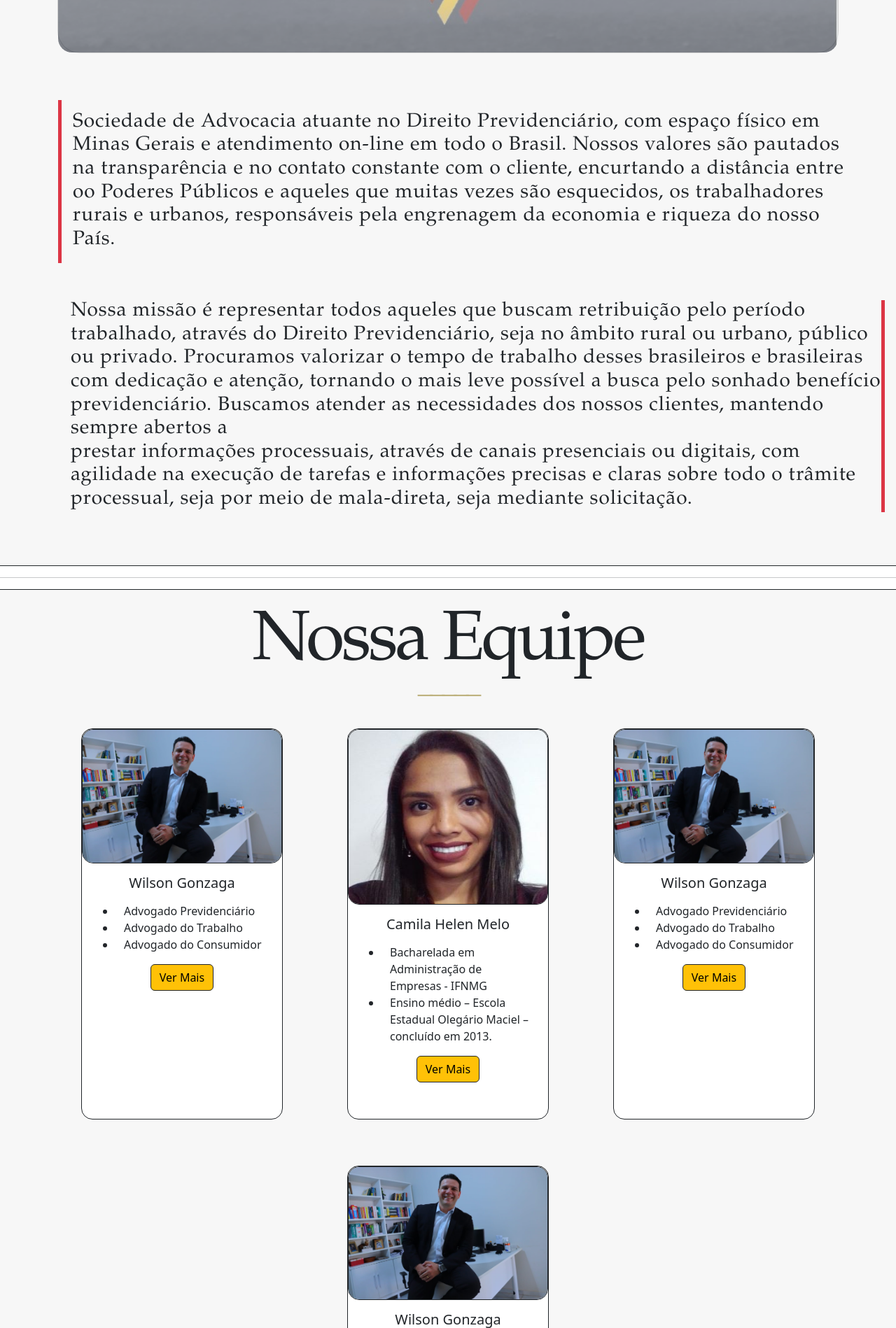
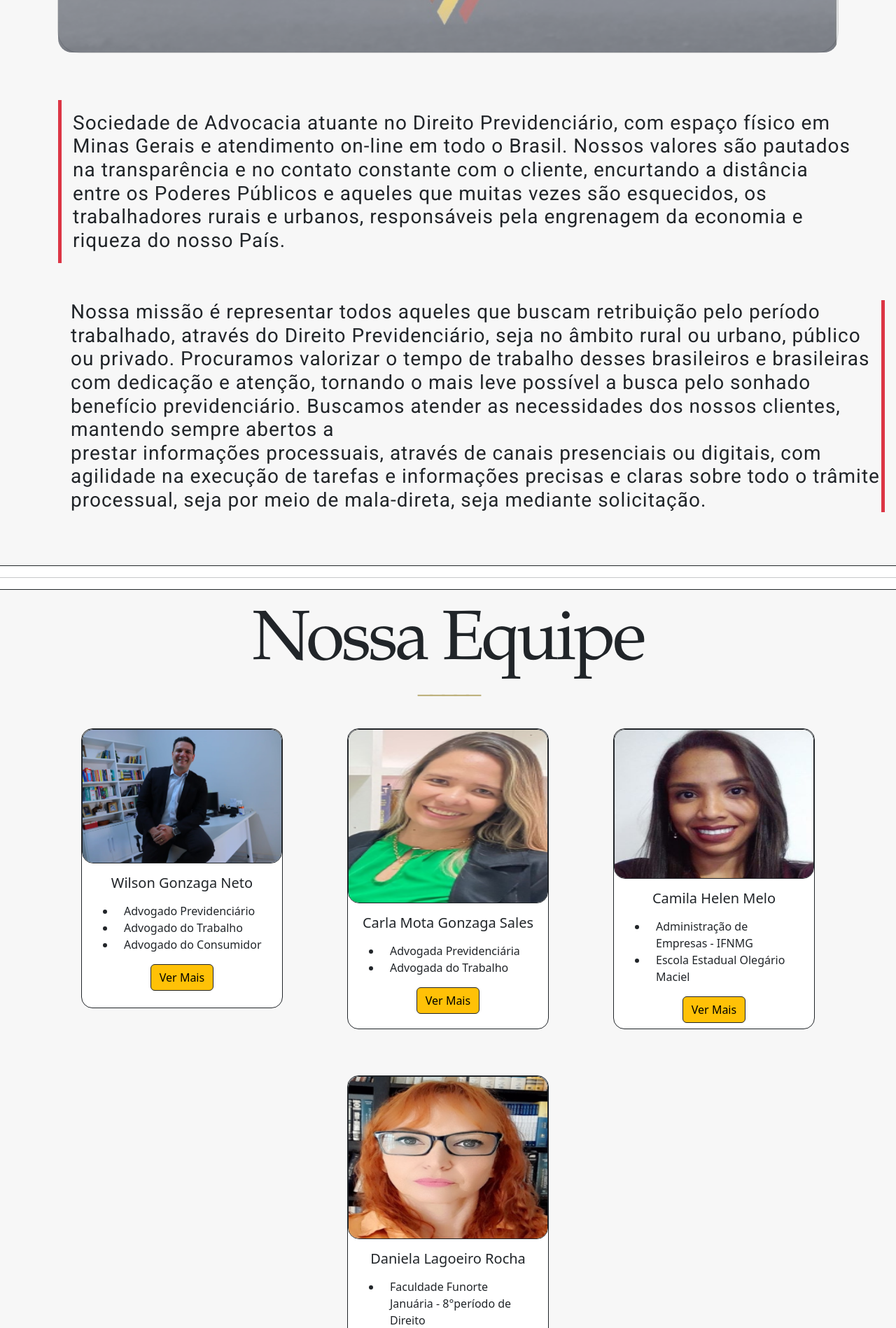
Before and after one commit to Gugu21v1/WilsonGonzagaSite, a Flask app: page / in a window 1280 px wide. Shown: the part 1453-3351 px from the top of the page at 70% size. Run offline with Flask 3, Linux system fonts and the light colour scheme.

Commit message:
Atualização de fontes e adição de funcionários.

```diff
--- a/OPrimeiroSite/static/device.css
+++ b/OPrimeiroSite/static/device.css
@@ -14,11 +14,15 @@
 
     #imagem-camila {
         max-width: 280px;
-        margin-left: -2.5em;
+        margin-left: -2em;
     }
 
     .letra_grossa {
         font-weight: 500;
+    }
+
+    .letra-menor {
+        font-size: 17px;
     }
 
     .fonteperfil {
@@ -61,6 +65,16 @@
         margin-left: -1em;
     }
 
+    #imagem-carla {
+        max-width: 280px;
+        margin-left: -1em;
+    }
+
+    #imagem-daniela {
+        width: 280px;
+        margin-left: -1.3em;
+    }
+
     .alinhar-responsivo {
         margin-left: -13px
     }
--- a/OPrimeiroSite/static/main.css
+++ b/OPrimeiroSite/static/main.css
@@ -11,7 +11,7 @@ html, body {
 }
 
 .et_pb_text_0 {
-    font-family: 'Prata', Georgia, "Times New Roman", serif;
+    font-family: Arial, serif;
     font-size: 60px;
     line-height: 1.6em;
     font-weight: 400;
@@ -71,7 +71,7 @@ obotao {
     color: #081744 !important;
 }
 
-#alinhar_botao {
+.alinhar_botao {
     text-align: center
 }
 
@@ -123,6 +123,16 @@ span {
 }
 
 #imagem-wilson {
+    width: 450px;
+    margin-right: 50px;
+}
+
+#imagem-carla {
+    width: 450px;
+    margin-right: 50px;
+}
+
+#imagem-daniela {
     width: 450px;
     margin-right: 50px;
 }
@@ -209,7 +219,7 @@ span {
 
         @media only screen and (max-width: 767px)
             .et_pb_text_1 {
-                font-size: 16px;
+                font-size: 30px;
                 border-left-width: 10px;
                 border-left-color: #03043f;
             }
@@ -223,7 +233,7 @@ span {
 
                 .et_pb_text_1 {
                     line-height: 1.8em;
-                    font-family: 'Prata', Georgia, "Times New Roman", serif;
+                    font-family: Roboto, serif;
                     font-size: 16px;
                     letter-spacing: 1px;
                     border-color: #313e47 #313e47 #313e47 #03043f;
--- a/OPrimeiroSite/templates/home.html
+++ b/OPrimeiroSite/templates/home.html
@@ -175,16 +175,16 @@
     </div>
     <div class="text-muted text-center"> OAB/MG 9.896</div>
     <div class="container text-center" style="color: #bdb17d; font-weight:900; font-size:30px">────</div>
-    <div class="et_pb_with_border et_pb_module et_pb_text et_pb_text_1 et_pb_text_align_left et_pb_bg_layout_light et_had_animation">
-        <h3 class="et_pb_text_inner border-start border-5 border-danger m-5 p-3 mb-2" data-aos="fade-left"
-            style="font-family:Garamond, Candara, sans-serif;text-align: left">Sociedade de Advocacia atuante no Direito
+    <div class="et_pb_with_border et_pb_module et_pb_text et_pb_text_1 et_pb_text_align_left ">
+        <h3 class="border-start border-5 letra-menor border-danger m-5 p-3 mb-2" data-aos="fade-left"
+            style="font-family: Roboto, serif;text-align: left">Sociedade de Advocacia atuante no Direito
             Previdenciário, com espaço físico em Minas Gerais e atendimento on-line em todo o Brasil.
             Nossos valores são pautados na transparência e no contato constante com o cliente, encurtando a distância
-            entre oo Poderes Públicos e aqueles que muitas vezes são esquecidos, os trabalhadores rurais e urbanos,
+            entre os Poderes Públicos e aqueles que muitas vezes são esquecidos, os trabalhadores rurais e urbanos,
             responsáveis pela engrenagem da economia e riqueza do nosso País.
         </h3><br>
-        <h3 class="et_pb_text_inner border-end border-5 border-danger m-3 mb-5" data-aos="fade-right"
-            style="font-family:Garamond, Candara, sans-serif;text-align: left; padding-left: 50px;">Nossa missão é
+        <h3 class="border-end border-5 letra-menor border-danger m-3 mb-5" data-aos="fade-right"
+            style="font-family: Roboto, serif; text-align: left; padding-left: 50px;">Nossa missão é
             representar todos aqueles
             que buscam retribuição pelo período trabalhado, através do Direito Previdenciário, seja no âmbito rural ou
             urbano, público ou privado. Procuramos valorizar o tempo de trabalho desses brasileiros e brasileiras com
@@ -211,11 +211,11 @@
             </div>
 
             <div class="row alinhar">
-                <div class="col-2 card rounded-4 p-0 border border-dark" style="width: 18rem;">
+                <div class="col-2 card rounded-4 p-0 border border-dark" style="width: 18rem; height: 400px">
                     <img src="{{ url_for('static', filename='wilsin2.jpeg') }}"
                          class="card-img-top border border rounded-4 p-0 border border-dark" alt="...">
-                    <div class="card-body">
-                        <h5 class="card-title">Wilson Gonzaga</h5>
+                    <div class="card-body" style="height: 40px">
+                        <h5 class="card-title">Wilson Gonzaga Neto</h5>
                         <p class="card-text">
                         <ul>
                             <li class="container text-start">Advogado Previdenciário</li>
@@ -225,50 +225,46 @@
                         <a href="#wilson1" class="btn btn-warning border border-dark">Ver Mais</a>
                     </div>
                 </div>
-                <div class="col-2 card rounded-4 p-0 border border-dark" style="width: 18rem;">
-                    <img src="{{ url_for('static', filename='secretaria.jpg') }}" style="scale: 1;height: 45%"
+                <div class="col-2 card rounded-4 p-0 border border-dark" style="width: 18rem; height: 430px">
+                    <img src="{{ url_for('static', filename='carla.png') }}" style="scale: 1;height: 58%"
+                         class="card-img-top border border rounded-4 border border-dark"
+                         alt="...">
+                    <div class="card-body" style="height: 40px">
+                        <h5 class="card-title">Carla Mota Gonzaga Sales</h5>
+                        <p class="card-text">
+                        <ul>
+                            <li class="container text-start">Advogada Previdenciária</li>
+                            <li class="container text-start">Advogada do Trabalho</li>
+                        </ul>
+                        <a href="#carla" class="btn btn-warning border border-dark">Ver Mais</a>
+                    </div>
+                </div>
+                <div class="col-2 card rounded-4 p-0 border border-dark" style="width: 18rem; height: 430px">
+                    <img src="{{ url_for('static', filename='secretaria.jpg') }}" style="scale: 1;height: 50%"
                          class="card-img-top border rounded-4 border border-dark"
                          alt="...">
-                    <div class="card-body">
+                    <div class="card-body" style="height: 40px">
                         <h5 class="card-title">Camila Helen Melo</h5>
                         <p class="card-text">
                         <ul>
-                            <li class="container text-start">Bacharelada em Administração de Empresas - IFNMG</li>
-                            <li class="container text-start">Ensino médio – Escola Estadual Olegário Maciel – concluído
-                                em 2013.
-                            </li>
+                            <li class="container text-start">Administração de Empresas - IFNMG</li>
+                            <li class="container text-start">Escola Estadual Olegário Maciel</li>
                         </ul>
                         <a href="#camila" class="btn btn-warning border border-dark">Ver Mais</a>
                     </div>
                 </div>
-                <div class="col-2 card rounded-4 p-0 border border-dark" style="width: 18rem;">
-                    <img src="{{ url_for('static', filename='wilsin2.jpeg') }}"
+                <div class="col-2 card rounded-4 p-0 border border-dark" style="width: 18rem; height: 450px">
+                    <img src="{{ url_for('static', filename='daniela.png') }}" style="scale: 1;height: 52%"
                          class="card-img-top border border rounded-4 border border-dark"
                          alt="...">
-                    <div class="card-body">
-                        <h5 class="card-title">Wilson Gonzaga</h5>
+                    <div class="card-body" style="height: 40px">
+                        <h5 class="card-title">Daniela Lagoeiro Rocha</h5>
                         <p class="card-text">
                         <ul>
-                            <li class="container text-start">Advogado Previdenciário</li>
-                            <li class="container text-start">Advogado do Trabalho</li>
-                            <li class="container text-start">Advogado do Consumidor</li>
+                            <li class="container text-start">Faculdade Funorte Januária - 8°período de Direito</li>
+                            <li class="container text-start">Curso técnico em Segurança do Trabalho</li>
                         </ul>
-                        <a href="#" class="btn btn-warning border border-dark">Ver Mais</a>
-                    </div>
-                </div>
-                <div class="col-2 card rounded-4 p-0 border border-dark" style="width: 18rem;">
-                    <img src="{{ url_for('static', filename='wilsin2.jpeg') }}"
-                         class="card-img-top border border rounded-4 border border-dark"
-                         alt="...">
-                    <div class="card-body">
-                        <h5 class="card-title">Wilson Gonzaga</h5>
-                        <p class="card-text">
-                        <ul>
-                            <li class="container text-start">Advogado Previdenciário</li>
-                            <li class="container text-start">Advogado do Trabalho</li>
-                            <li class="container text-start">Advogado do Consumidor</li>
-                        </ul>
-                        <a href="#" class="btn btn-warning border border-dark">Ver Mais</a>
+                        <a href="#daniela" class="btn btn-warning border border-dark">Ver Mais</a>
                     </div>
                 </div>
             </div>
@@ -282,7 +278,7 @@
     <div>
         <div class="tamanho_letra"
              style="font-weight: 100; font-family:Garamond,Candara, sans-serif;">
-            Dr. Wilson Gonzaga
+            Dr. Wilson Gonzaga Neto
         </div>
         <div style="line-height:25px;">
             <div class="text-muted mt-2"> OAB/MG 96.786</div>
@@ -307,13 +303,46 @@
             Previdenciário a partir de 2006.
             <br>
             <a href="https://api.whatsapp.com/send?phone=5538998203344" style="text-decoration: none">
-                <button type="button" class="btn btn-lg btn-outline-success mt-3 rounded-3" id="alinhar_botao"
+                <button type="button" class="btn btn-lg btn-outline-success mt-3 rounded-3"
                         style="font-family:Candara, Garamond, sans-serif;"> Entrar em contato
                 </button>
             </a>
         </div>
     </div>
 </div>
+<hr>
+<div id="carla" class="container text-center mt-5" style="align-content: center;">
+    <div>
+        <div class="tamanho_letra"
+             style="font-weight: 100; font-family:Garamond,Candara, sans-serif;">
+            Dra. Carla Mota Gonzaga Sales
+        </div>
+        <div style="line-height:25px;">
+            <div class="text-muted mt-2"> OAB/MG 172.116</div>
+            <div class="container text-center " style="color: #bdb17d; font-weight:900; font-size:30px"><span
+                    class="align-top"> ──── </span></div>
+        </div>
+    </div>
+    <div class="row">
+        <div class="col-8 pb-5 pt-3" style="margin: auto auto">
+            <img id="imagem-carla" src="{{ url_for('static', filename='carla.png') }}" style="scale: 0.7" alt="..."
+                 class="mt-3 border border-1 border-dark rounded-3">
+        </div>
+        <div class="col-4 p-4 border-warning rounded-3"
+             style="text-align: center; min-width: 330px; border: 4px groove; margin: auto auto">
+            Graduada em Direito pela Faculdade de Minas em Belo Horizonte – FAMINAS, 2015. Pós-Graduada em Direito e
+            Processo do Trabalho pela Escola Superior de Advocacia de Minas Gerais – ESA, 2017. Advogada inscrita na
+            OAB/MG desde julho de 2016, momento em que passou a atuar em escritório de advocacia na área Trabalhista. A
+            partir do ano de 2019, além do Direito do Trabalho, passou a atuar na área Previdenciária.<br>
+            <a href="https://api.whatsapp.com/send?phone=5538998203344" style="text-decoration: none">
+                <button type="button" class="btn btn-lg btn-outline-success mt-3 rounded-3"
+                        style="font-family:Candara, Garamond, sans-serif;"> Entrar em contato
+                </button>
+            </a>
+        </div>
+    </div>
+</div>
+
 <hr class="mt-5">
 <div id="camila" class="container text-center mt-5" style="align-content: center;">
     <div>
@@ -326,17 +355,15 @@
                     class="align-top"> ──────── </span></div>
         </div>
     </div>
-    <div class="row mt-3">
+    <div class="row">
+        <div class="col-8 pb-5 pt-3" style="margin: auto auto">
+            <img id="imagem-camila" src="{{ url_for('static', filename='secretaria.jpg') }}" alt="..."
+                 class="mt-3 border border-1 border-dark rounded-3">
+        </div>
         <div class="col-4 p-4 border-warning rounded-3"
-             style="text-align: center; min-width: 330px; border: 4px groove; margin: auto auto; margin-left: 40px">
-             [Curso com Certificado] - Excelência no Atendimento ao Cliente (08h). <br>
-             [Curso com Certificado] – Gestão de Pessoas (30h). <br>
-             [Curso sem Certificado] – Programa 5S (40h). <br>
-             [Curso sem Certificado] – Administração do Tempo (15h). <br>
-             [Palestra com Certificado] - Qualidade no Atendimento ao Cliente (02h). <br>
-             [Oficina com Certificado] - Como Elaborar um Cadastro de Crédito e
-            Cobrança (02h).
-            <br>
+             style="text-align: center; min-width: 330px; border: 4px groove; margin: auto auto">
+            Instituto Federal do Norte de Minas Gerais - IFNMG <br>
+            Ensino médio - Escola Estadual Olegário Maciel
             <a href="https://api.whatsapp.com/send?phone=5538998203344" style="text-decoration: none">
                 <button type="button" class="btn btn-lg btn-outline-success mt-3 rounded-3"
                         style="font-family:Candara, Garamond, sans-serif; text-align: center
@@ -344,9 +371,35 @@
                 </button>
             </a>
         </div>
-        <div class="col-7 pb-5 pt-3" style="margin: auto auto">
-            <img id="imagem-camila" src="{{ url_for('static', filename='secretaria.jpg') }}" alt="..."
+    </div>
+</div>
+<hr class="mt-5">
+<div id="daniela" class="container text-center mt-5" style="align-content: center;">
+    <div>
+        <div class="tamanho_letra"
+             style="font-weight: 100; font-family:Garamond,Candara, sans-serif;">
+            Dra. Daniela Lagoeiro Rocha
+        </div>
+        <div style="line-height:25px;">
+            <div class="container text-center " style="color: #bdb17d; font-weight:900; font-size:30px"><span
+                    class="align-top"> ──────── </span></div>
+        </div>
+    </div>
+    <div class="row">
+        <div class="col-8 pb-5 pt-3" style="margin: auto auto">
+            <img id="imagem-daniela" src="{{ url_for('static', filename='daniela.png') }}" style="scale: 0.7" alt="..."
                  class="mt-3 border border-1 border-dark rounded-3">
+        </div>
+        <div class="col-4 p-4 border-warning rounded-3"
+             style="text-align: center; min-width: 330px; border: 4px groove; margin: auto auto">
+            Faculdade Funorte Januária, 8°período de Direito. <br>
+            Curso técnico em Segurança do Trabalho
+            <br>
+            <a href="https://api.whatsapp.com/send?phone=5538998203344" style="text-decoration: none">
+                <button type="button" class="btn btn-lg btn-outline-success mt-3 rounded-3"
+                        style="font-family:Candara, Garamond, sans-serif;"> Entrar em contato
+                </button>
+            </a>
         </div>
     </div>
 </div>
```
Also changed, not shown: OPrimeiroSite/static/carla.jpeg (added), OPrimeiroSite/static/carla.png (added), OPrimeiroSite/static/daniela.jpeg (added), OPrimeiroSite/static/daniela.png (added).
